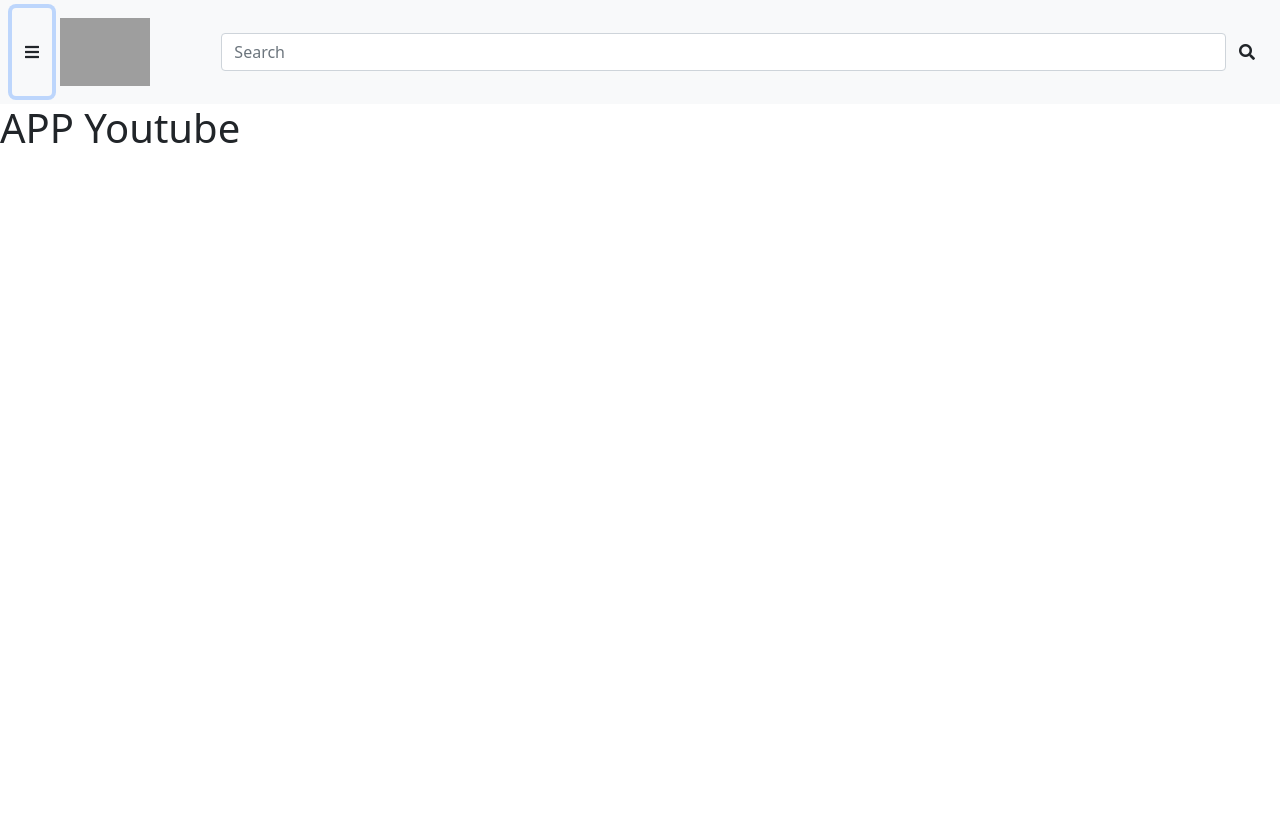
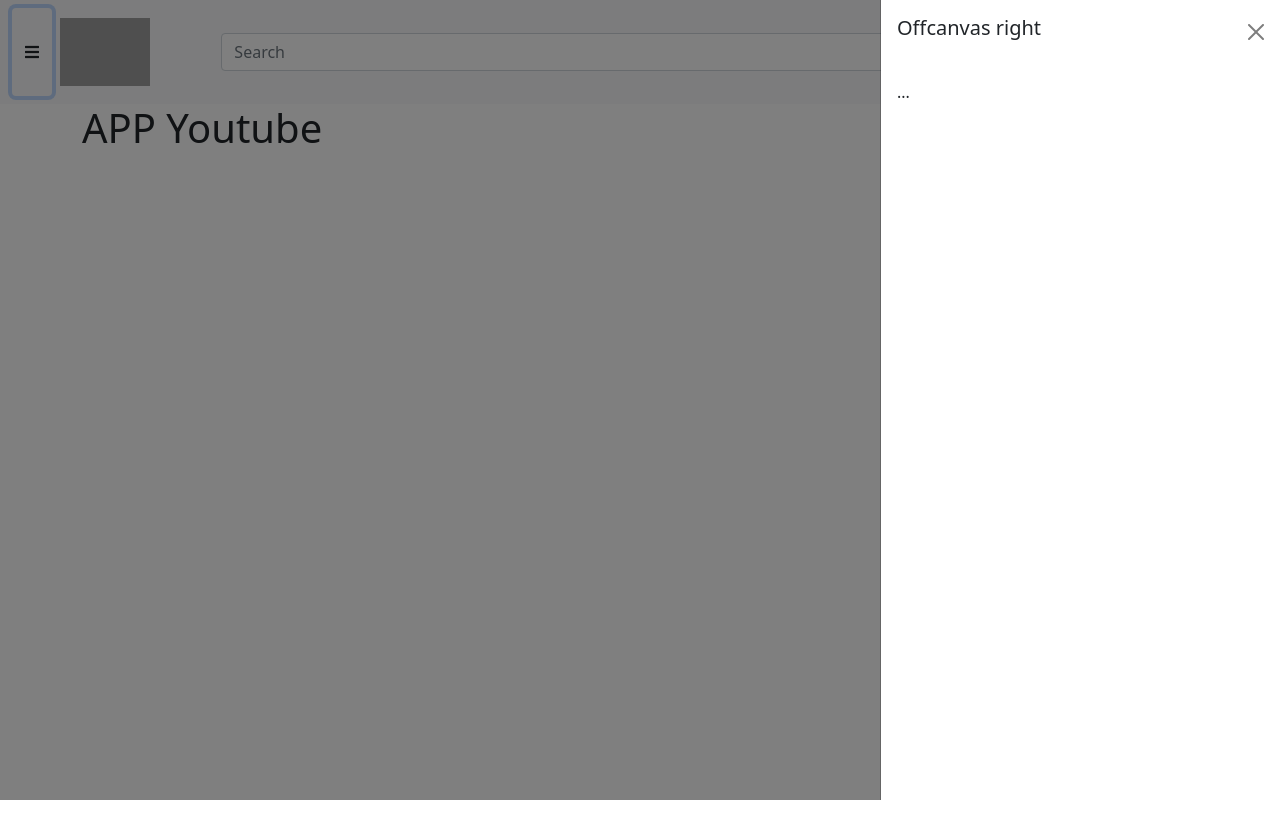
Before and after one commit to Zaleck-a/app-youtube, an Angular app: page / in a window 1280 px wide. Both pictures are taken after a click on the button 32 px from the left and 51 px from the top of the page. Shown: the top 838 px of the page. Before the commit the page ends 800 px from the top, so only its background shows below. Built offline with nearby package versions, Linux system fonts and the light colour scheme; grey boxes are pictures that could not be loaded.

Commit message:
boton offcanvas y componente list

```diff
--- a/src/app/app.component.html
+++ b/src/app/app.component.html
@@ -1,2 +1,4 @@
 <app-shared></app-shared>
-<h1>APP Youtube</h1>
+<div class="container" style="height: 1100px;">
+  <h1>APP Youtube</h1>
+</div>
--- a/src/app/app.module.ts
+++ b/src/app/app.module.ts
@@ -4,11 +4,13 @@
 import { AppRoutingModule } from './app-routing.module';
 import { AppComponent } from './app.component';
 import { SharedComponent } from './components/shared/shared.component';
+import { ListComponent } from './components/list/list.component';
 
 @NgModule({
   declarations: [
     AppComponent,
-    SharedComponent
+    SharedComponent,
+    ListComponent
   ],
   imports: [
     BrowserModule,
--- /dev/null
+++ b/src/app/components/list/list.component.html
@@ -0,0 +1,10 @@
+<div class="offcanvas offcanvas-end" data-bs-scroll="true" tabindex="-1" id="offcanvasRight"
+    aria-labelledby="offcanvasRightLabel">
+    <div class="offcanvas-header">
+        <h5 id="offcanvasRightLabel">Offcanvas right</h5>
+        <button type="button" class="btn-close text-reset" data-bs-dismiss="offcanvas" aria-label="Close"></button>
+    </div>
+    <div class="offcanvas-body">
+        ...
+    </div>
+</div>
--- /dev/null
+++ b/src/app/components/list/list.component.ts
@@ -0,0 +1,16 @@
+import { Component, OnInit } from '@angular/core';
+
+@Component({
+  selector: 'app-list',
+  templateUrl: './list.component.html',
+  styles: [
+  ]
+})
+export class ListComponent implements OnInit {
+
+  constructor() { }
+
+  ngOnInit(): void {
+  }
+
+}
--- a/src/app/components/shared/shared.component.html
+++ b/src/app/components/shared/shared.component.html
@@ -1,12 +1,12 @@
 <nav class="navbar navbar-light bg-light">
     <div class="container-fluid d-flex justify-content-between flex-nowrap">
         <div class="d-flex">
-            <button class="btn" type="button">
+            <button class="btn" type="button" data-bs-toggle="offcanvas" data-bs-target="#offcanvasRight" aria-controls="offcanvasRight">
                 <i class="fas fa-bars"></i>
             </button>
             <a class="navbar-brand ms-2" href="#">
-                <img class="navbar-brand" src="https://upload.wikimedia.org/wikipedia/commons/b/b8/YouTube_Logo_2017.svg"
-                    width="90" />
+                <img class="navbar-brand"
+                    src="https://upload.wikimedia.org/wikipedia/commons/b/b8/YouTube_Logo_2017.svg" width="90" />
             </a>
         </div>
 
@@ -18,3 +18,5 @@
         </div>
     </div>
 </nav>
+
+<app-list></app-list>
```
